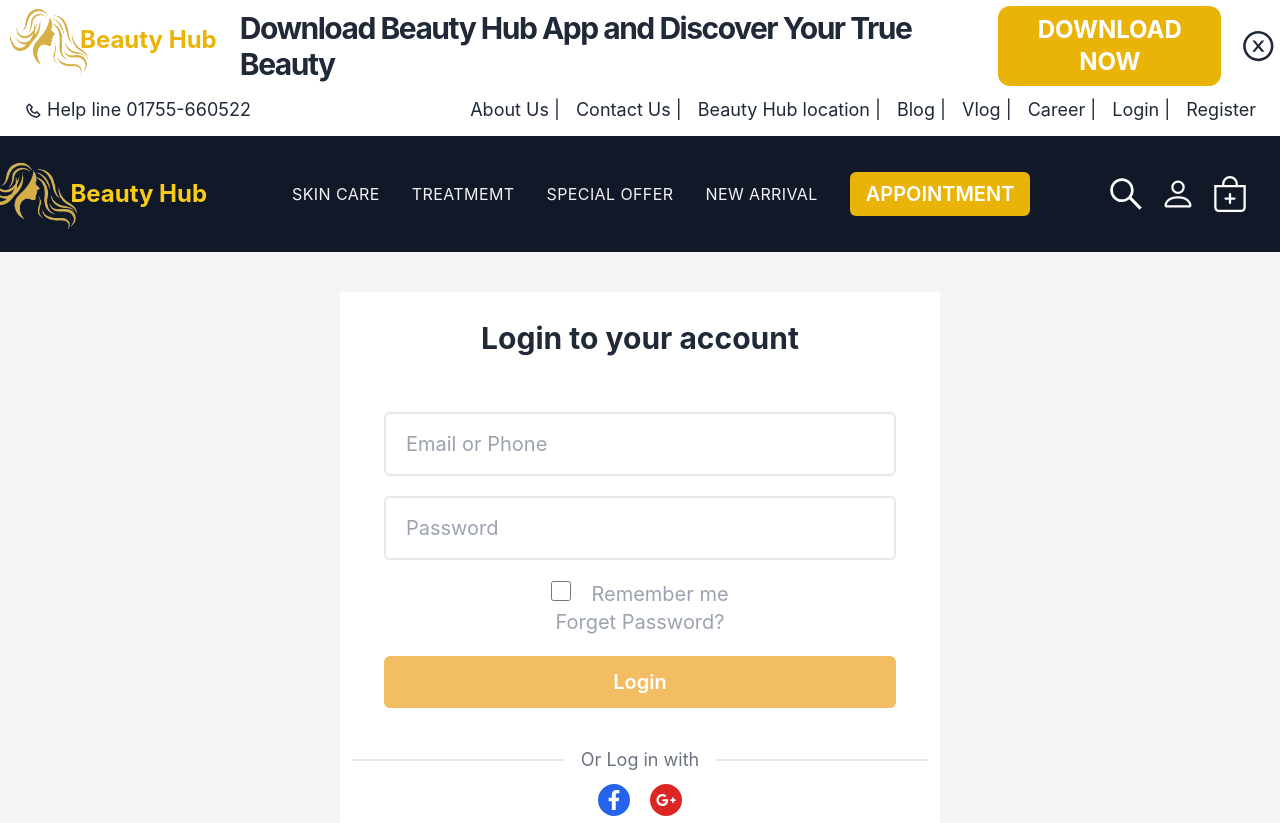
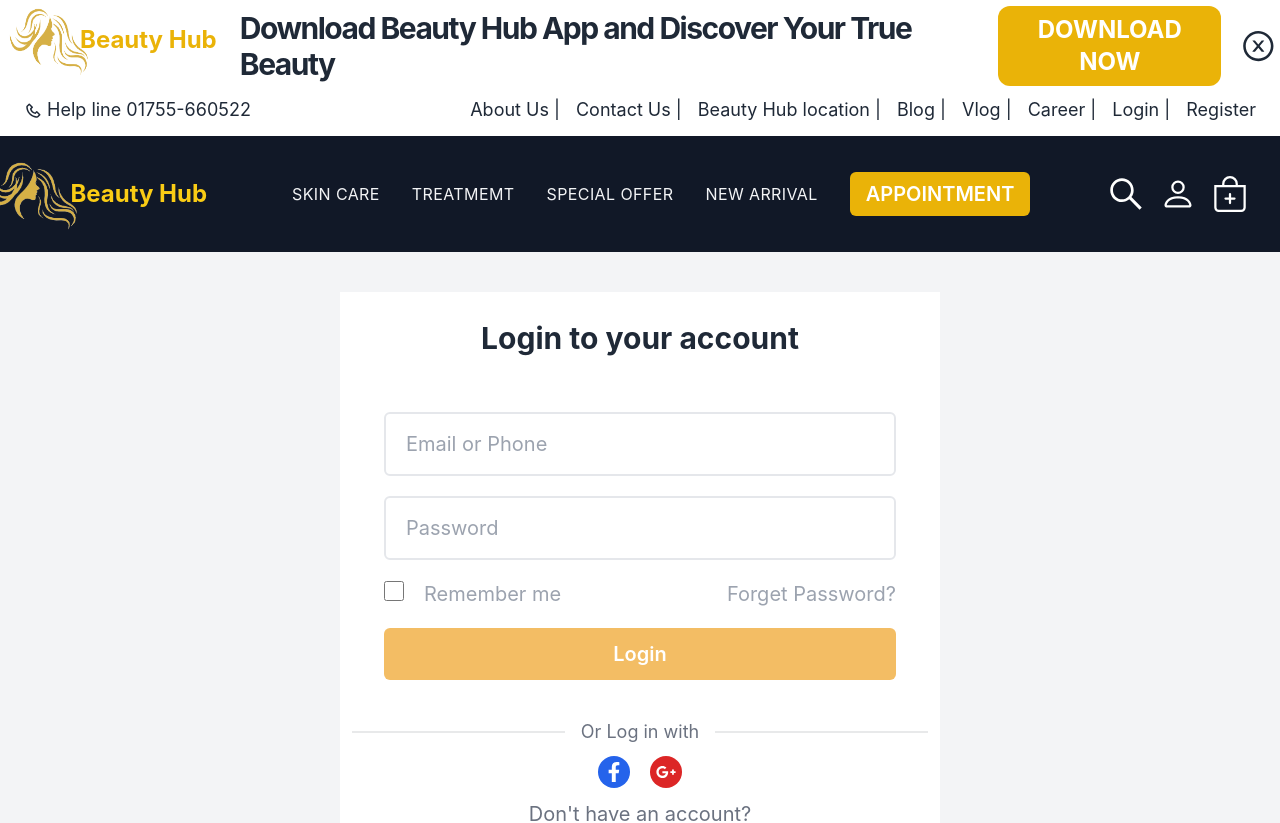
Before and after one commit to summenurfatema/beauty-hub, a React (Create React App) app: page /login in a window 1280 px wide. Shown: the top 823 px of the page. Built offline with nearby package versions, Linux system fonts and the light colour scheme.

Commit message:
touch up

```diff
--- a/src/pages/Login/Login.js
+++ b/src/pages/Login/Login.js
@@ -6,13 +6,13 @@ import { Link } from 'react-router-dom';
 const Login = () => {
     return (
         <div className='flex flex-col justify-center items-center bg-gray-100 py-10'>
-            <div className='w-96 md:w-[600px] bg-white px-3 pb-7'>
+            <div className='w-full md:w-[600px] bg-white px-3 pb-7'>
                 <h1 className='text-gray-800 text-center font-bold text-2xl md:text-3xl py-7'>Login to your account</h1>
                 <form className='px-8 py-7 space-y-5'>
                     <input placeholder='Email or Phone' className='border-2 py-4 border-red w-full rounded-md text-xl pl-5' />
                     <input placeholder='Password' className='border-2 py-4 border-red w-full rounded-md text-xl pl-5' />
 
-                    <div className='flex flex-col md:justify-between md:items-center  space-y-2 md:space-y-0'>
+                    <div className='flex flex-col md:flex-row md:justify-between md:items-center  space-y-2 md:space-y-0'>
                         <div>
                             <input type='checkbox' className='w-5 h-5' />
                             <p className='inline-block pl-2 md:pl-5 text-xl text-gray-400'> Remember me</p>
--- a/src/pages/Register/Register.js
+++ b/src/pages/Register/Register.js
@@ -8,7 +8,7 @@ const Register = () => {
 
     return (
         <div className='flex flex-col justify-center items-center bg-gray-100 px-5 py-10'>
-            <div className='w-96 md:w-[600px] bg-white pb-7'>
+            <div className='w-full md:w-[600px] bg-white pb-7'>
                 <h1 className='text-gray-800 text-center font-bold text-2xl md:text-3xl py-7'>Create an account</h1>
                 <form className='px-8 py-7 space-y-5'>
                     <input placeholder='Full name' className='border-2 py-4 border-red w-full rounded-md text-xl pl-5' />
```
